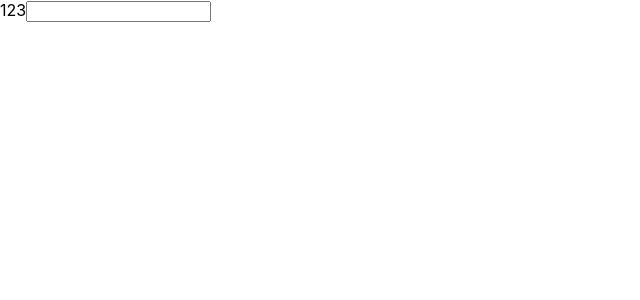
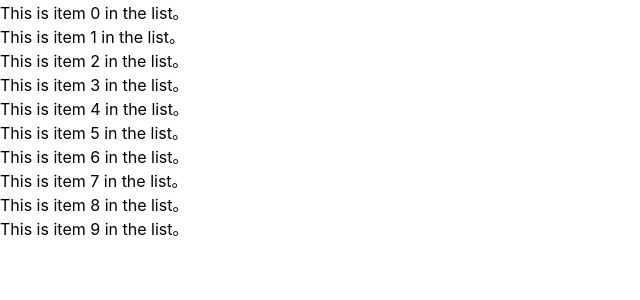
Before and after one commit to xiaoli0510/react-app, a React (Create React App) app: page / in a window 1280 px wide. Shown: the top 300 px of the page, without its empty margins (0-640 px from the left). Built offline with nearby package versions, Linux system fonts and the light colour scheme.

Commit message:
深入jsx

```diff
--- a/src/App.js
+++ b/src/App.js
@@ -1,20 +1,47 @@
 import './App.css'
 import React from 'react'
-import HH from './Book.js'
 
-class App extends React.Component {
+/*
+在jsx中使用点语法
+自定义组件需要大写开头，不然react会把这个元素当做HTML标签。如果自定义的是小写开头的，在使用之前，需将自定义组件名赋值给一个大写开头的变量名。
+jsx不能是一个表达式，需通过将表达式赋值给大写开头的变量来解决此问题。
+js表达式作为props。
+if for不是表达式，不能直接在jsx中使用。
+可直接将字符串字面量赋值给prop。
+props默认值为true。
+props属性展开。
+jsx可以返回一组数组，需注明key。
+js表达式可作为子元素。
+*/
 
-  render() {
-    const loggedin = 0;
-    //React对booloean的类型的attribute的识别是1和0
-    return ( <
-      HH id = "1"
-      loggedin = {
-        loggedin
-      }
-      />
-    )
+//将函数push到items，注意,props.children是一个函数，需要执行props.children(i)才返回div
+function Repeat(props){
+  let items = [];
+  for(let i= 0;i<props.numTimes;i++){
+    items.push(props.children(i));
   }
+  return <div>{items}</div>;
+}
+
+//函数作为子元素
+function ListOfTenThings(){
+  const numTimes = 10;
+  return (
+    <Repeat numTimes={numTimes}>
+      {(index)=><div key={index}>This is item {index} in the list。</div>}
+    </Repeat>
+  )
+}
+
+
+
+function App(props) {
+  return (
+    <>
+   <ListOfTenThings/>
+
+    </>
+  )
 }
 
 
```
Also changed, not shown: 1 other file (tests, documents, lock files or other folders).
